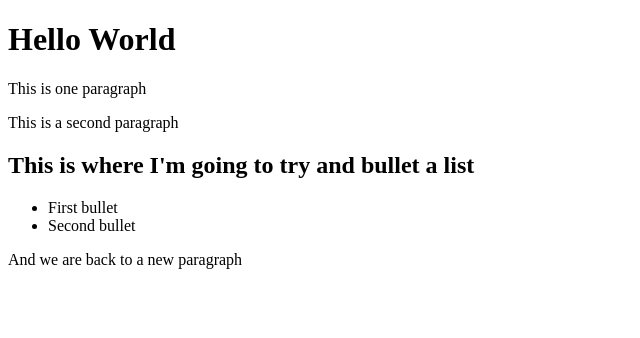
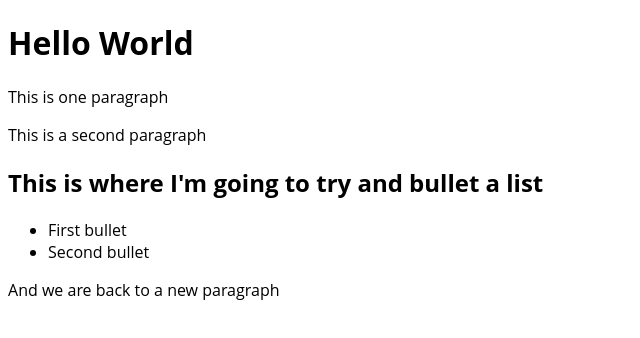
Before and after one commit to dpc46/html-prac, a plain HTML site: page index.html in a window 1280 px wide. Shown: the whole page, without its empty margins (0-640 px from the left). Drawn offline with Linux system fonts and the light colour scheme.

Commit message:
Add some fun fonts

```diff
--- a/index.html
+++ b/index.html
@@ -6,7 +6,7 @@
         <title>Document</title>
         <meta name="Index" content="">
         <meta name="viewport" content="width=device-width, initial-scale=1">
-        <link rel="stylesheet" href="">
+        <link rel="stylesheet" href="styles.css ">
     </head>
     <body>
         <h1>Hello World</h1>
--- a/styles.css
+++ b/styles.css
@@ -0,0 +1,7 @@
+body {
+    font-family: 'Open Sans', sans-serif;
+}
+
+h1 {
+    font-family: 'Open Sans', sans-serif;
+}
```
